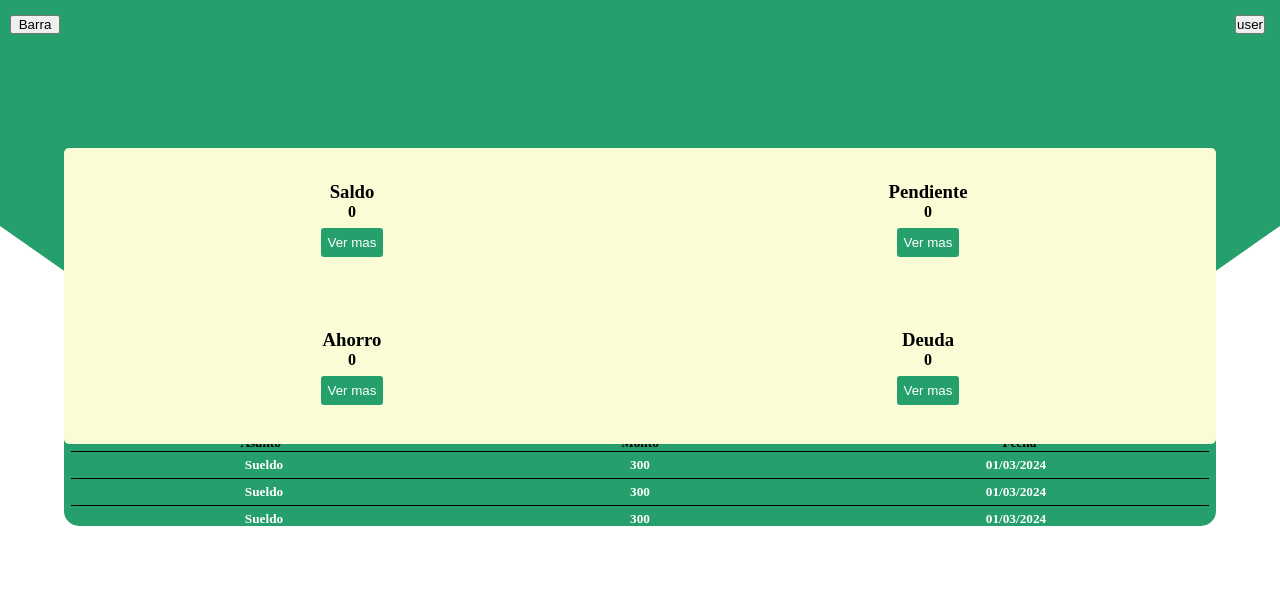
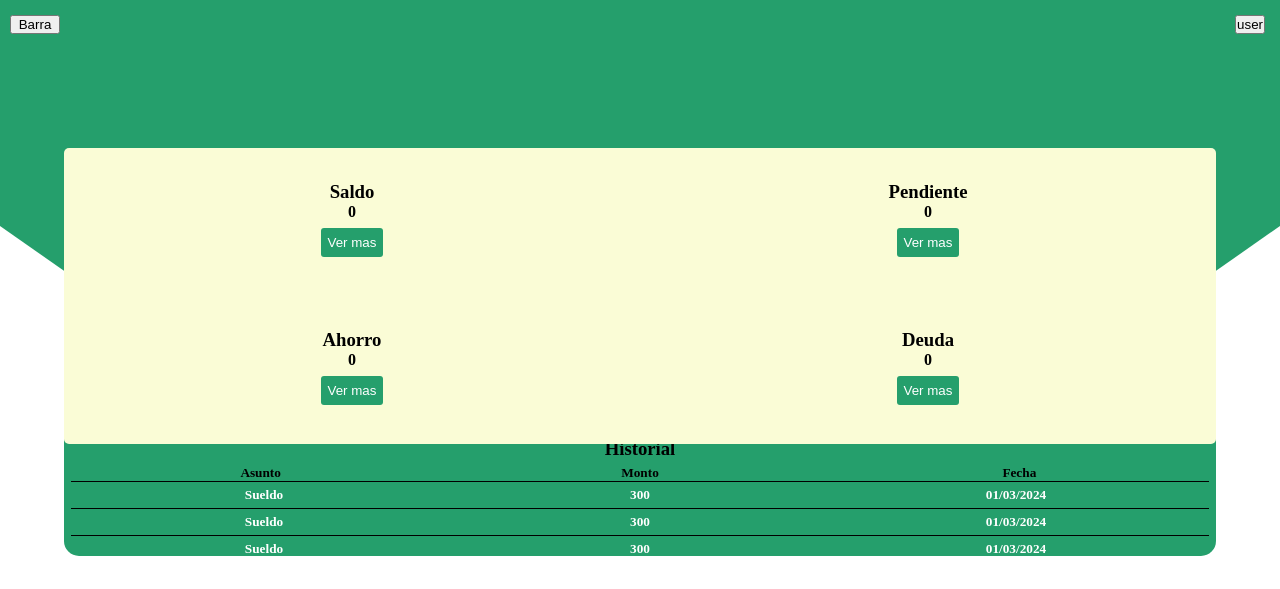
Before and after one commit to Brayner705/GDNative, a plain HTML site: page index.html in a window 1280 px wide. Drawn offline with Linux system fonts and the light colour scheme.

Commit message:
Update main.css

```diff
--- a/main.css
+++ b/main.css
@@ -148,13 +148,12 @@
   }
 
   .historial{
-    margin-top: 120px;
     width: 90vw;
     height: 130px;
     background-color: var(--verde);
     margin: auto;
     position: relative;
-    top: 100px;
+    top: 130px;
     border-radius: 15px;
     text-align: center;
     padding: 7px;
```
